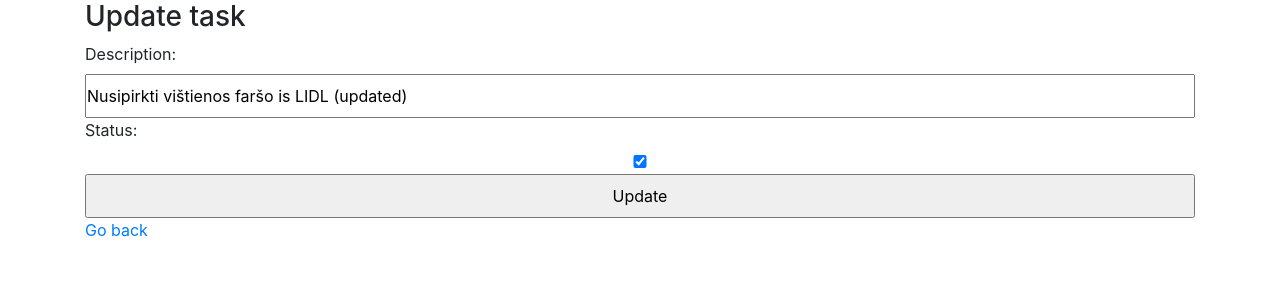
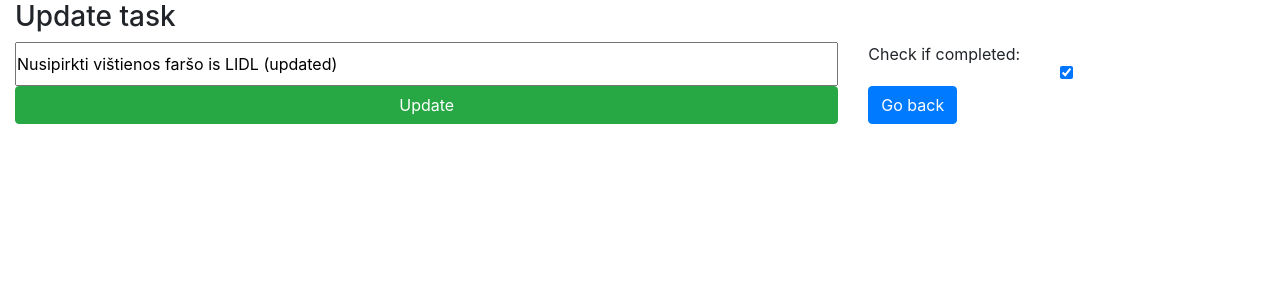
Before and after one commit to motiejusd/django_projects, a Django app: page /todolist/update/16 in a window 1280 px wide. Shown: the top 300 px of the page. Run offline with Django 3.2, Linux system fonts and the light colour scheme; data comes from the database, SQL or seed files in the repository; both versions use the stored data as it was after the commit.

Commit message:
added basic bootstrap styling

```diff
--- a/todolist/forms.py
+++ b/todolist/forms.py
@@ -1,8 +1,17 @@
 from django.forms import ModelForm
 from todolist.models import Task
+from django import forms
 
 
 class MakeForm(ModelForm):
+    description = forms.CharField(
+        widget=forms.TextInput(
+            attrs={
+                'placeholder': 'Add task here',
+            }
+        )
+    )
+
     class Meta:
         model = Task
         fields = '__all__'
--- a/todolist/templates/todolist/base.html
+++ b/todolist/templates/todolist/base.html
@@ -8,18 +8,21 @@
     <!-- Bootstrap CSS -->
     <link rel="stylesheet" href="https://cdn.jsdelivr.net/npm/bootstrap@4.5.3/dist/css/bootstrap.min.css" integrity="sha384-TX8t27EcRE3e/ihU7zmQxVncDAy5uIKz4rEkgIXeMed4M0jlfIDPvg6uqKI2xXr2" crossorigin="anonymous">
     <style>
-      input{
-        width: 100%;
-        padding:8px 0;
-        margin: 0 0;
-        box-sizing: border-box;
-      }
+    input{
+      width: 100%;
+      padding:8px 0;
+      margin: 0 0;
+    }
+
+    input#id_status {
+      float: left;
+    }
     </style>
     <title>{% block title %}{% endblock %}</title>
     {% block head %} {% endblock %}
   </head>
   <body>
-    <div class="container">
+    <div class="container-fluid">
     {% block navbar %} {% endblock %}
     {% block welcome %} {% endblock %}
     {% block messages %}
--- a/todolist/templates/todolist/main.html
+++ b/todolist/templates/todolist/main.html
@@ -2,7 +2,6 @@
 {% block content %}
 
   <h1>Time to complete your tasks!</h1>
-  <h5>Overall tasks: <strong>{{ tasks_count }}</strong></h5>
   <form action="" method="POST">
     {% csrf_token %}
     <div class="row">
--- a/todolist/templates/todolist/update.html
+++ b/todolist/templates/todolist/update.html
@@ -3,8 +3,17 @@
     <h3>Update task</h3>
       <form action="" method="POST">
         {% csrf_token %}
-        {{ form }}
-        <input type="submit" name="Update task" value="Update">
-        <a href="{% url 'todolist:index' %}">Go back</a>
+        <div class="row">
+          <div class="col-md-8">{{ form.description }}</div>
+          <div class="col-md-4">Check if completed:{{ form.status }}</div>
+        </div>
+        <div class="row">
+          <div class="col-md-8">
+            <input type="submit" name="Update task" value="Update" class="btn btn-success">
+          </div>
+          <div class="col-md-4">
+        <a href="{% url 'todolist:index' %}" class="btn btn-primary btn-md inactive" role="button" aria-pressed="true">Go back</a>
+        </div>
+        </div>
       </form>
 {% endblock %}
```
Also changed, not shown: todolist/templates/todolist/delete.html (+10 -2 lines), db.sqlite3.
